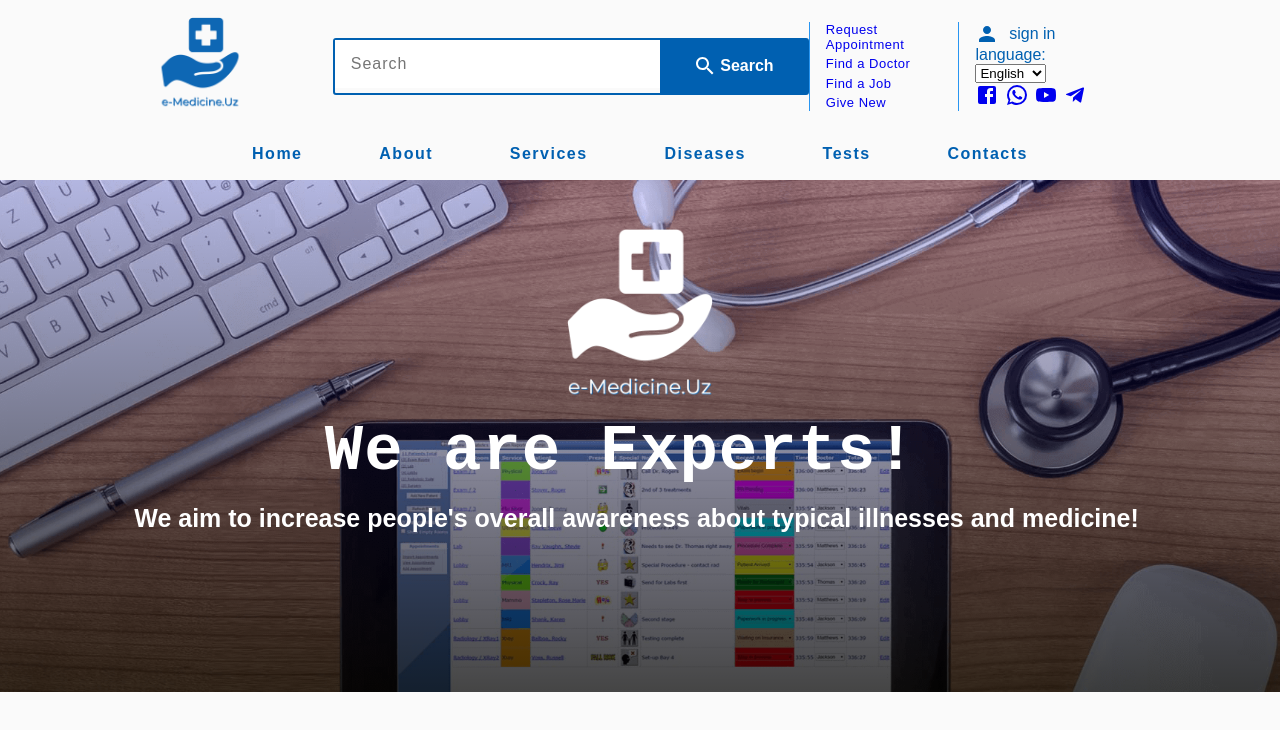
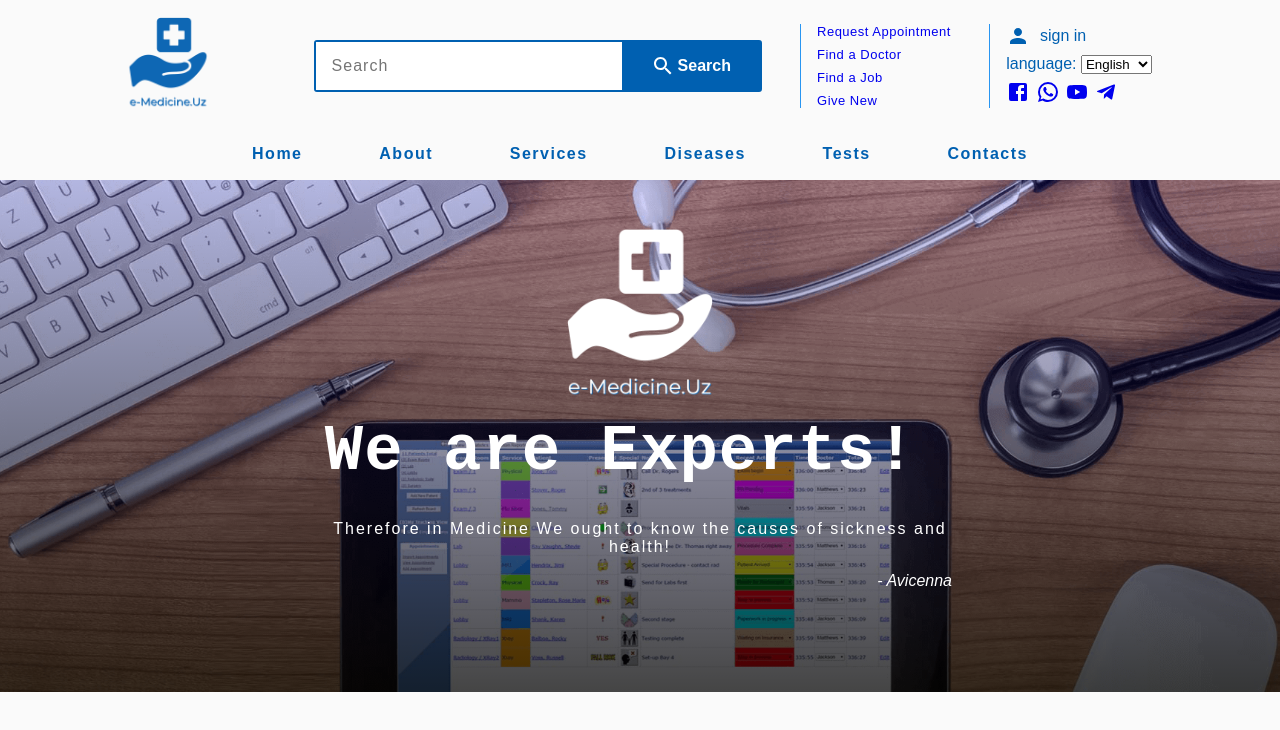
Before and after one commit to Bahtiyorjon1997/e-medicine, a React (Create React App) app: page / in a window 1280 px wide. Shown: the top 730 px of the page. Built offline with nearby package versions, Linux system fonts and the light colour scheme.

Commit message:
Home page ready

```diff
--- a/src/components/Header/index.js
+++ b/src/components/Header/index.js
@@ -89,10 +89,16 @@ const Header = () => {
   );
 };
 
-const HeaderWrap = styled.header``;
+const HeaderWrap = styled.header`
+  #logo {
+    height: auto;
+    width: 8rem;
+  }
+`;
 
 const TopBar = styled.div`
   /* logo image */
+
   img {
     height: auto;
     width: 8rem;
@@ -103,7 +109,7 @@ const TopBar = styled.div`
     display: flex;
     justify-content: space-between;
     align-items: center;
-    padding: 0 10rem;
+    padding: 0 8rem;
     color: black;
   }
 
@@ -123,7 +129,7 @@ const TopBar = styled.div`
 
     /* input */
     & > .input-container {
-      width: 30rem;
+      width: 28rem;
       border: 2px solid #0060b1;
       display: flex;
       justify-content: space-between;
--- a/src/components/Home/index.js
+++ b/src/components/Home/index.js
@@ -28,16 +28,15 @@ const Home = () => {
             ]}
           />
         </h1>
-        <p className="info">
-          <Typical
-            loop={Infinity}
-            wrapper="b"
-            steps={[
-              "We aim to increase people's overall awareness about typical illnesses and medicine!",
-              100,
-            ]}
-          />
-        </p>
+        <div id="quote">
+          <p className="info">
+            Therefore in Medicine We ought to know the causes of sickness and
+            health!
+          </p>
+          <p id="author">
+            <i>- Avicenna</i>
+          </p>
+        </div>
       </div>
     </HomeWrap>
   );
@@ -69,9 +68,21 @@ const HomeWrap = styled.div`
       letter-spacing: 1px;
     }
 
+    #quote {
+      width: 50%;
+      margin: 1rem auto;
+      display: flex;
+      flex-direction: column;
+    }
+
     p.info {
-      margin: 1rem 3rem;
-      font-size: 25px;
+      margin: 1rem auto;
+      font-size: 16px;
+      font-weight: 500;
+      letter-spacing: 2px;
+    }
+    #author {
+      text-align: right;
     }
 
     & > img {
```
